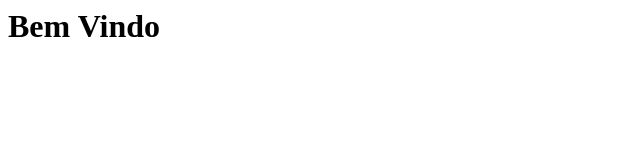
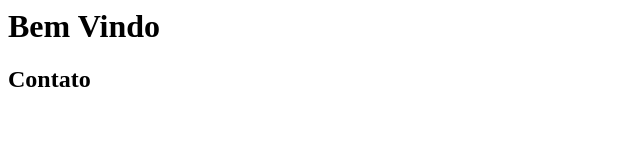
Before and after one commit to Bette30/Git_Teste, a plain HTML site: page index.html in a window 1280 px wide. Shown: the whole page, without its empty margins (0-640 px from the left). Drawn offline with Linux system fonts and the light colour scheme.

Commit message:
Criando pagina de contato

```diff
--- a/index.html
+++ b/index.html
@@ -1 +1,2 @@
 <h1>Bem Vindo</h1>
+<h2>Contato</h2>
```
